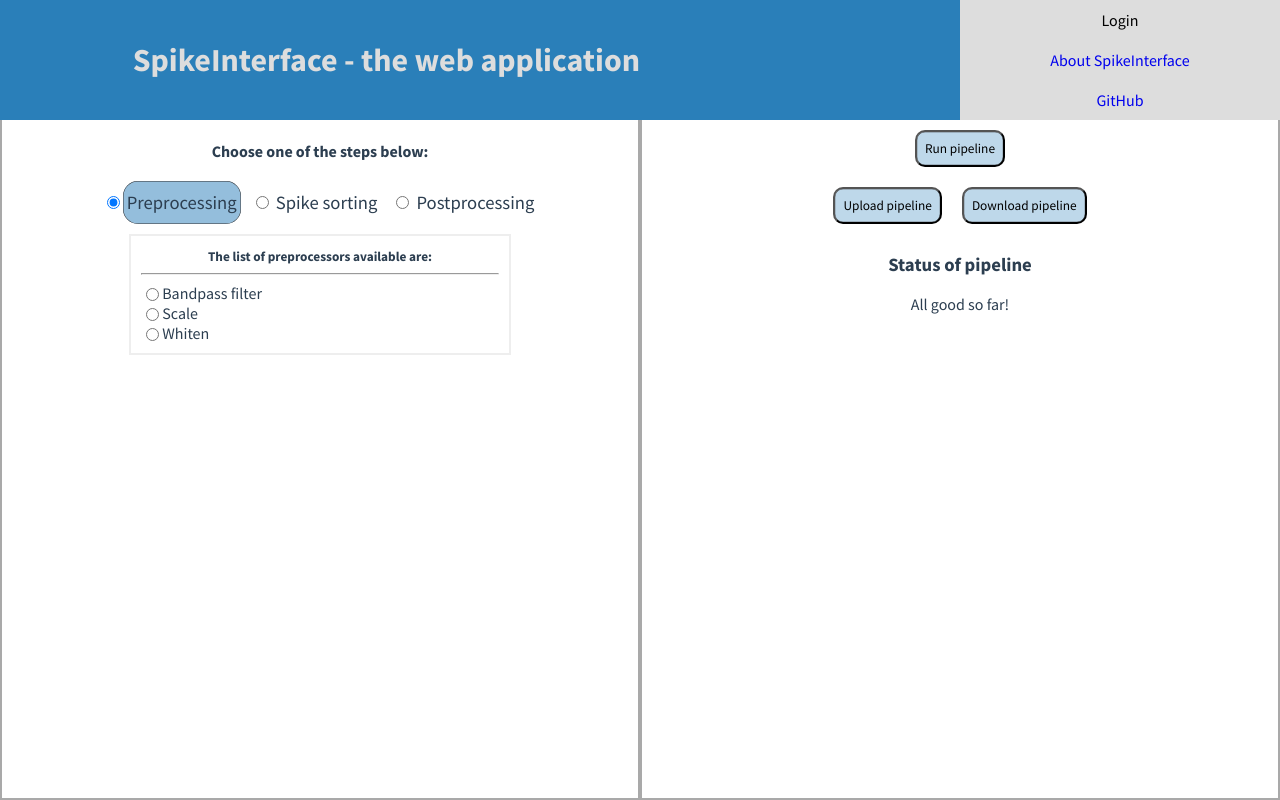
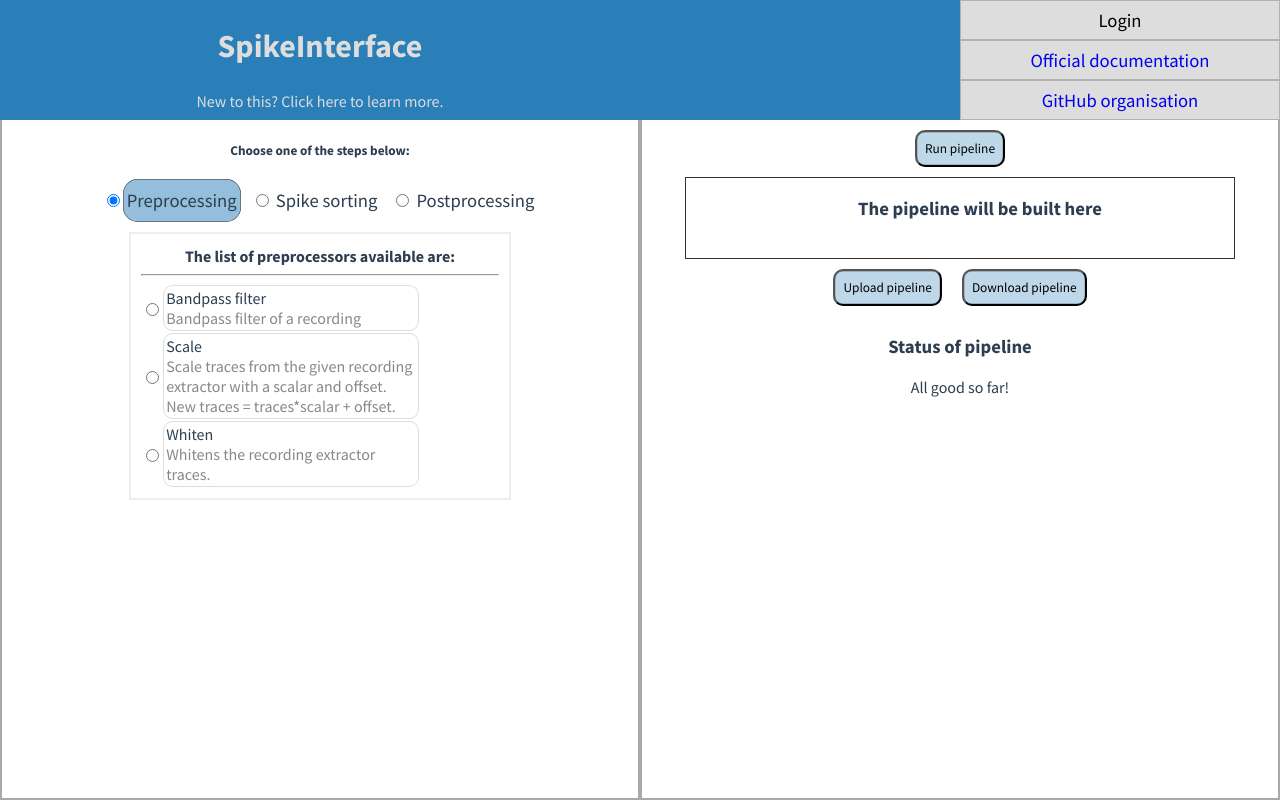
Before and after one commit to parna86/frontend, a Vue app: page / in a window 1280 px wide. Both pictures are taken after a click on the radio button "Preprocessing". Built offline with nearby package versions, Linux system fonts and the light colour scheme.

Commit message:
redesign changes

```diff
--- a/src/assets/listOfPreprocessing.json
+++ b/src/assets/listOfPreprocessing.json
@@ -4,25 +4,25 @@
       "description":"Bandpass filter of a recording",
       "filename": "bandpass_filter",
       "paramset" :{
-        "freq_min" : ["float", 300.0],
-        "freq_max" : ["float", 6000.0],
-        "margin_ms": ["float", 5.0],
-        "dType" : ["text", "None"]
+        "freq_min" : ["float", 300.0, "The highpass cutoff frequency in Hz"],
+        "freq_max" : ["float", 6000.0, "The lowpass cutoff frequency in Hz"],
+        "margin_ms": ["float", 5.0, "Margin in ms on border to avoid border effect"],
+        "dType" : ["text", "None", "The dtype of the returned traces. If None, the dtype of the parent recording is used"]
       }
     },
     "Scale":{
       "description" : "Scale traces from the given recording extractor with a scalar and offset. New traces = traces*scalar + offset.",
       "filename": "normalize_scale",
       "paramset" :{
-       "gain": ["float", 1.0],
-       "offset": ["float", 0.0]
+       "gain": ["float", 1.0, "Scalar for the traces of the recording extractor or array with scalars for each channel"],
+       "offset": ["float", 0.0, "Offset for the traces of the recording extractor or array with offsets for each channel"]
       }
     },
     "Whiten":{
       "description": "Whitens the recording extractor traces.",
       "filename": "whiten",
       "paramset" :{
-        "by_property": ["text", "None"]
+        "by_property": ["text", "None", "This parameter is used to split the recording in groups for whitening. If None, all the channels are whiten together."]
       }
     }
   }
--- a/src/assets/listOfSpikeSorters.json
+++ b/src/assets/listOfSpikeSorters.json
@@ -3,37 +3,37 @@
     "Herdingspikes2": {
     "filename": "herdingspikes",
     "paramset" : {
-      "clustering_bandwidth": ["float", 5.5],
-      "clustering_alpha": ["float", 5.5],
-      "clustering_n_jobs": ["number",  -1],
-      "clustering_bin_seeding": ["text", "True"],
-      "clustering_min_bin_freq": ["number", 16],
-      "clustering_subset": ["text", "None"],
-      "left_cutout_time": ["float", 0.3],
-      "right_cutout_time": ["float", 1.8],
-      "detect_threshold": ["number", 20],
-      "probe_masked_channels": ["text", "[]"],
-      "probe_inner_radius": ["number", 70],
-      "probe_neighbor_radius": ["number", 90],
-      "probe_event_length": ["float", 0.26],
-      "probe_peak_jitter": ["float", 0.2],
-      "t_inc": ["number", 100000],
-      "num_com_centers": ["number", 1],
-      "maa": ["number", 12],
-      "ahpthr": ["number", 11],
-      "out_file_name": ["text", "HS2_detected"],
-      "decay_filtering": ["text", "False"],
-      "save_all": ["text", "False"],
-      "amp_evaluation_time": ["float", 0.4],
-      "spk_evaluation_time": ["float", 1.0],
-      "pca_ncomponents": ["number", 2],
-      "pca_whiten": ["text", "True"],
-      "freq_min": ["float", 300.0],
-      "freq_max": ["float", 6000.0],
-      "filter": ["text", "True"],
-      "pre_scale": ["text", "True"],
-      "pre_scale_value": ["float", 20.0],
-      "filter_duplicates": ["text", "True"]
+      "clustering_bandwidth": ["float", 5.5, "Meanshift bandwidth, average spatial extent of spike clusters (um)"],
+      "clustering_alpha": ["float", 5.5, "Scalar for the waveform PC features when clustering."],
+      "clustering_n_jobs": ["number",  -1, "Number of cores to use for clustering."],
+      "clustering_bin_seeding": ["text", "True", "Enable clustering bin seeding."],
+      "clustering_min_bin_freq": ["number", 16, "Minimum spikes per bin for bin seeding."],
+      "clustering_subset": ["text", "None", "Number of spikes used to build clusters. All by default."],
+      "left_cutout_time": ["float", 0.3, "Cutout size before peak (ms)."],
+      "right_cutout_time": ["float", 1.8, "Cutout size after peak (ms)"],
+      "detect_threshold": ["number", 20, "Detection threshold"],
+      "probe_masked_channels": ["text", "[]", "Masked channels"],
+      "probe_inner_radius": ["number", 70, "Radius of area around probe channel for localization"],
+      "probe_neighbor_radius": ["number", 90, "Radius of area around probe channel for neighbor classification."],
+      "probe_event_length": ["float", 0.26, "Duration of a spike event (ms)"],
+      "probe_peak_jitter": ["float", 0.2, "Maximum peak misalignment for synchronous spike (ms)"],
+      "t_inc": ["number", 100000, "Number of samples per chunk during detection."],
+      "num_com_centers": ["number", 1, "Number of centroids to average when localizing"],
+      "maa": ["number", 12, "Minimum summed spike amplitude for spike acceptance."],
+      "ahpthr": ["number", 11, "Requires magnitude of spike rebound for acceptance"],
+      "out_file_name": ["text", "HS2_detected", "File name for storage of unclustered detected spikes"],
+      "decay_filtering": ["text", "False", "Experimental: Set to True at your risk"],
+      "save_all": ["text", "False", "Save all working files after sorting (slow)"],
+      "amp_evaluation_time": ["float", 0.4, "Amplitude evaluation time (ms)"],
+      "spk_evaluation_time": ["float", 1.0, "Spike evaluation time (ms)"],
+      "pca_ncomponents": ["number", 2, "Number of principal components to use when clustering"],
+      "pca_whiten": ["text", "True", "If true, whiten data for pca"],
+      "freq_min": ["float", 300.0, "High-pass filter cutoff frequency"],
+      "freq_max": ["float", 6000.0, "Low-pass filter cutoff frequency"],
+      "filter": ["text", "True", "Enable or disable filter"],
+      "pre_scale": ["text", "True", "Scales recording traces to optimize HerdingSpikes performance"],
+      "pre_scale_value": ["float", 20.0, "Scale to apply in case of pre-scaling of traces"],
+      "filter_duplicates": ["text", "True", "Remove spike duplicates (based on spk_evaluation_time)"]
       }
     },
     "MountainSort4":{
--- a/src/components/LoginButton.vue
+++ b/src/components/LoginButton.vue
@@ -1,8 +1,8 @@
 <template>
   <div class="button">
     <a>Login</a>
-    <a target="_blank" href="https://spikeinterface.readthedocs.io/en/latest/overview.html">About SpikeInterface</a>
-    <a target="_blank" href="https://github.com/SpikeInterface">GitHub</a>
+    <a target="_blank" href="https://spikeinterface.readthedocs.io/en/latest/overview.html">Official documentation</a>
+    <a target="_blank" href="https://github.com/SpikeInterface">GitHub organisation</a>
   </div>
 </template>
 
@@ -35,9 +35,13 @@
     align-items: center;
     justify-content: center;
     text-decoration: none;
+    font-size: 14pt;
+    border: 1px solid rgba(black, 0.2);
+    box-sizing: border-box;
 
     &:hover{
       background-color: #ccc;
+      cursor: pointer;
     }
   }
 }
--- a/src/components/TopBar.vue
+++ b/src/components/TopBar.vue
@@ -1,6 +1,9 @@
 <template>
   <div class="top-bar">
-    <h1>SpikeInterface - the web application</h1>
+    <div class="wrapper">
+       <h1>SpikeInterface</h1>
+       <a>New to this? Click here to learn more.</a>
+    </div>
     <LoginButton />
   </div>
 </template>
@@ -27,16 +30,23 @@
   color: $white-smoke;
   display: grid;
   grid-template-columns: 1fr 1fr;
-  grid-template-rows: 1fr;
+  grid-template-areas: "left right";
 }
 
 body{
     margin: 0;
 }
 
+.wrapper{
+  display:grid;
+  justify-content: center;
+  text-align: center;
+  width: 100%;
+}
 h1{
   align-self: center;
-  justify-self: end;
 }
-
+a {
+  align-self: start;
+}
 </style>
--- a/src/views/HomePage.vue
+++ b/src/views/HomePage.vue
@@ -4,7 +4,7 @@
     <ErrorModal v-if="runPipelineError"/>
     <div class="content">
       <div class="steps-wrapper">
-        <h4>Choose one of the steps below:</h4>
+        <h5>Choose one of the steps below:</h5>
         <div class="checkbox-wrapper-outer" style="margin-top: 30px">
           <div
             class="checkbox-wrapper"
@@ -28,7 +28,7 @@
 
         <!-- INDIVIDUAL STEP WRAPPERS -->
         <div class="parameters-wrapper" v-if="pickStep == 'preprocessing'">
-          <h5>The list of preprocessors available are:</h5>
+          <h4>The list of preprocessors available are:</h4>
           <hr />
           <div v-for="(value, name) in listOfPreprocessingSteps" :key="name">
             <input
@@ -39,12 +39,12 @@
               v-model="pickSubStep"
               v-bind:value="name"
             />
-            <label :for="name">{{ name }}</label>
+            <label :for="name">{{ name }} <br> <span class="description"> {{ value["description"] }} </span></label>
           </div>
         </div>
 
         <div class="parameters-wrapper" v-if="pickStep == 'spikesorting'">
-          <h5>The list of spike sorters available are:</h5>
+          <h4>The list of spike sorters available are:</h4>
           <hr />
           <div v-for="(value, name) in listOfSpikeSorters" :key="name">
             <input
@@ -60,7 +60,7 @@
         </div>
 
         <div class="parameters-wrapper" v-if="pickStep == 'postprocessing'">
-          <h5>The list of postprocessors available are:</h5>
+          <h4>The list of postprocessors available are:</h4>
           <hr />
           <div v-for="(value, name) in listOfPostprocessingSteps" :key="name">
             <input
@@ -82,14 +82,14 @@
           id="params-form"
           @submit.prevent="addStep()"
         >
-          <label for="ref"><b>Reference</b></label>
-          <input name="ref" aria-label="reference for spikesorting step" type="text" />
+          <label for="ref"><b>Optional - Reference</b></label>
+          <input name="ref" aria-label="reference for preprocessing step" type="text" />
           <div
             v-for="(v, k) in listOfPreprocessingSteps[pickSubStep].paramset"
             :key="k"
             class="individual-labels"
           >
-            <label :for="k" data-toggle="tooltip" data-placement="top" title="Tooltip on top">{{ k }}</label>
+            <label :for="k" data-toggle="tooltip" data-placement="top" title="Tooltip on top">{{ k }} <br> {{ v[2] }}</label>
             <input
               :type="v[0]"
               :value="v[1]"
@@ -110,8 +110,8 @@
           id="params-form"
           @submit.prevent="addStep()"
         >
-          <label for="ref"><b>Reference</b></label>
-          <input name="ref" type="text" />
+          <label for="ref"><b>Optional - Reference</b></label>
+          <input name="ref" aria-label="reference for preprocessing step" type="text" />
           <div
             v-for="(v, k) in listOfSpikeSorters[pickSubStep].paramset"
             :key="k"
@@ -143,8 +143,8 @@
           id="params-form"
           @submit.prevent="addStep()"
         >
-          <label for="ref"><b>Reference</b></label>
-          <input name="ref" type="text" />
+          <label for="ref"><b>Optional - Reference</b></label>
+          <input name="ref" aria-label="reference for postprocessing step" type="text" />
           <div
             v-for="(v, k) in listOfPostprocessingSteps[pickSubStep].paramset"
             :key="k"
@@ -177,7 +177,8 @@
           accept="application/JSON"
           @change="onFilePicked"
         />
-        <ol>
+        <ol class="pipeline-body">
+          <h3>The pipeline will be built here</h3>
           <li
             class="pipeline-structure-one-unit"
             v-for="oneStep in thePipeline"
@@ -200,6 +201,7 @@
       </div>
     </div>
   </div>
+   <!-- <footer>Developed by Aparna Rajeev in the School of Informatics, University of Edinburgh</footer> -->
   </div>
 </template>
 
@@ -377,6 +379,11 @@
   border-top: none;
   width: 100%;
   margin: 0;
+  padding-bottom: 50px;
+}
+
+h4{
+  margin: 2px;
 }
 
 .checkbox-wrapper {
@@ -429,12 +436,16 @@
     justify-content: start;
   }
 
-  h5 {
-    margin: 2px;
-  }
-
   label {
     text-align: left;
+    width: 250px;
+    border: 1px solid #ddd;
+    border-radius: 10px;
+    margin: 1px;
+    padding: 2px;
+  }
+  .description{
+    color: #888;
   }
 }
 
@@ -459,6 +470,7 @@
     margin-right: 3px;
     justify-self: end;
     font-size: 12pt;
+    text-align: right;
   }
 
   .input {
@@ -519,4 +531,14 @@
     background: rgba($steel-blue, 0.7);
   }
 }
+
+.pipeline-body{
+  border: 1px solid $dark-slate-grey;
+  padding-bottom: 20px;
+  width: 80%;
+}
+
+footer{
+  bottom: 0;
+}
 </style>
```
